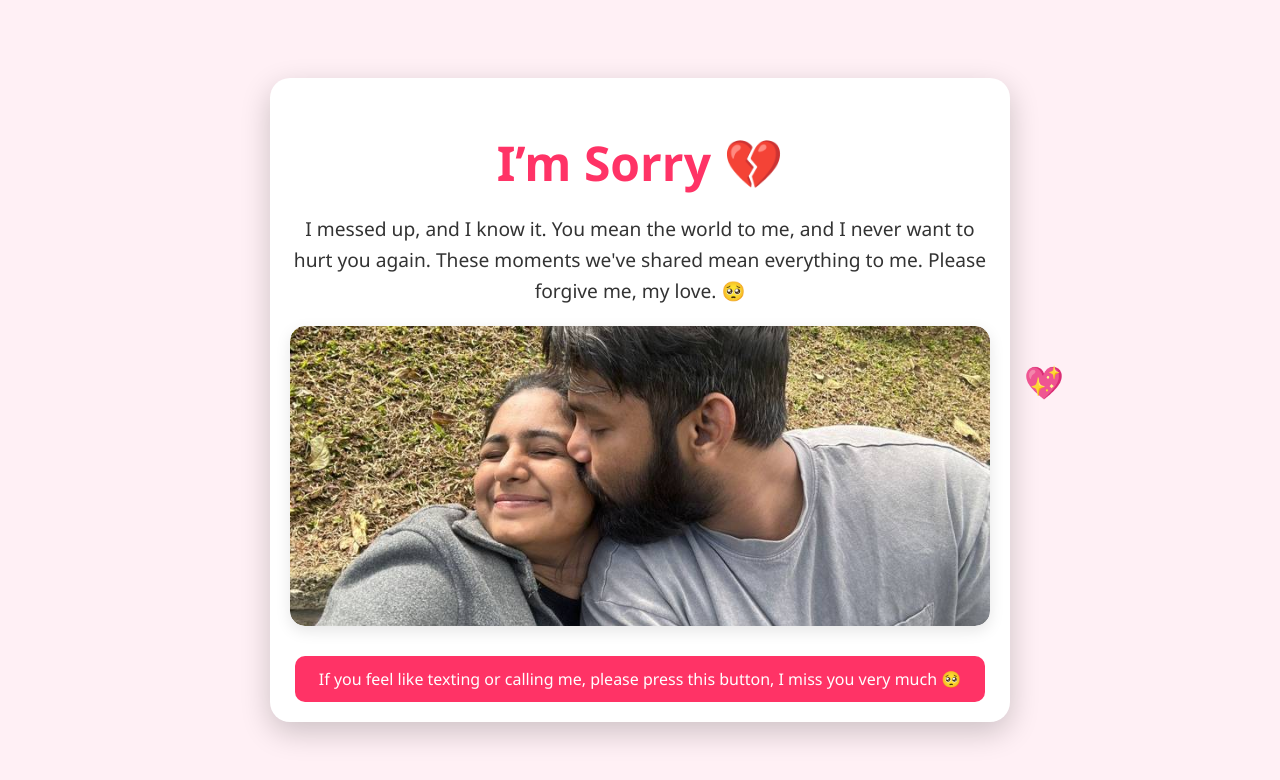
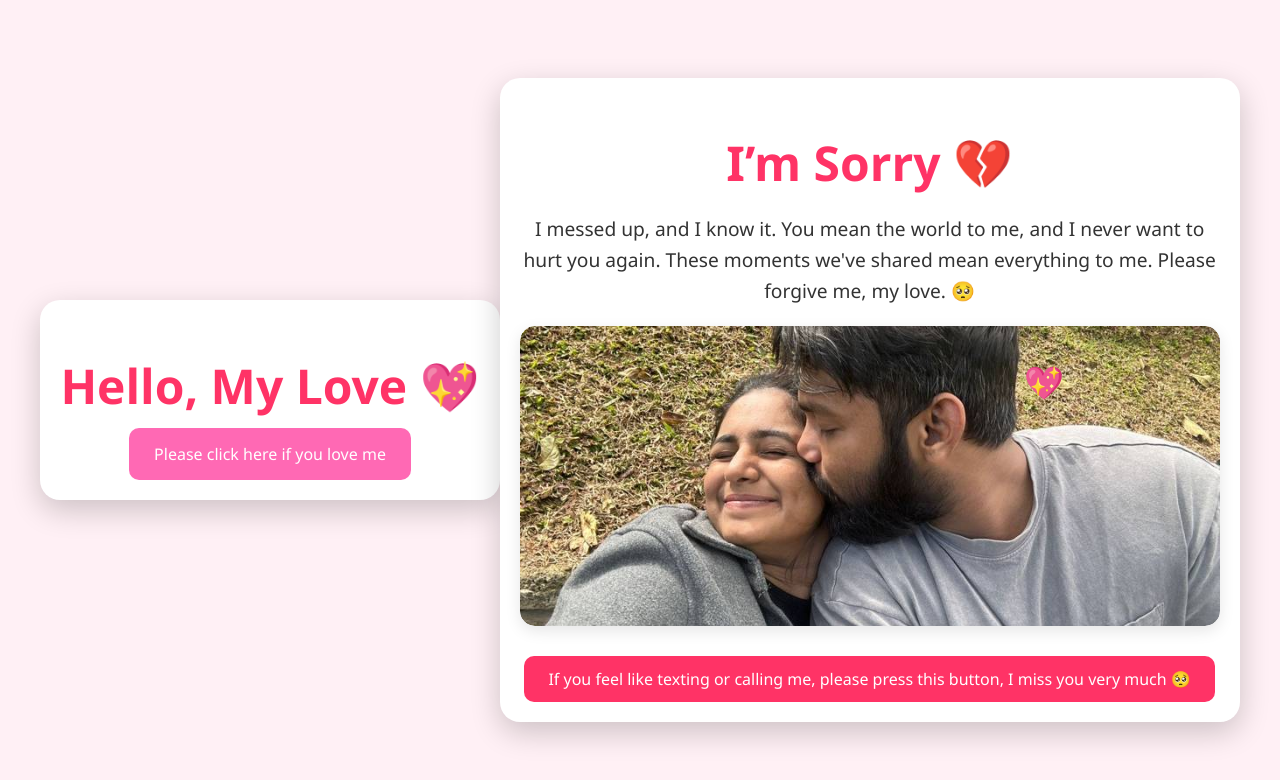
Before and after one commit to Manoj586/Apology-to-my-queen, a plain HTML site: page index.html in a window 1280 px wide. Drawn offline with Linux system fonts and the light colour scheme.

Commit message:
Update index.html

```diff
--- a/index.html
+++ b/index.html
@@ -1,3 +1,60 @@
+<!DOCTYPE html>
+<html lang="en">
+<head>
+  <meta charset="UTF-8" />
+  <meta name="viewport" content="width=device-width, initial-scale=1.0"/>
+  <title>My Love</title>
+  <style>
+    body {
+      margin: 0;
+      padding: 0;
+      background-color: #ffe6f0;
+      font-family: Arial, sans-serif;
+      display: flex;
+      justify-content: center;
+      align-items: center;
+      height: 100vh;
+      text-align: center;
+    }
+
+    .container {
+      background-color: #fff0f5;
+      padding: 40px;
+      border-radius: 20px;
+      box-shadow: 0 0 20px rgba(255, 105, 180, 0.3);
+    }
+
+    h1 {
+      font-size: 2em;
+      color: #d63384;
+      margin-bottom: 20px;
+    }
+
+    .love-button {
+      display: inline-block;
+      padding: 15px 25px;
+      font-size: 16px;
+      background-color: #ff69b4;
+      color: white;
+      border: none;
+      border-radius: 10px;
+      cursor: pointer;
+      text-decoration: none;
+      transition: background 0.3s ease;
+    }
+
+    .love-button:hover {
+      background-color: #ff1493;
+    }
+  </style>
+</head>
+<body>
+  <div class="container">
+    <h1>Hello, My Love 💖</h1>
+    <a href="index.html" class="love-button">Please click here if you love me</a>
+  </div>
+</body>
+</html>
 <!DOCTYPE html>
 <html lang="en">
 <head>
```
